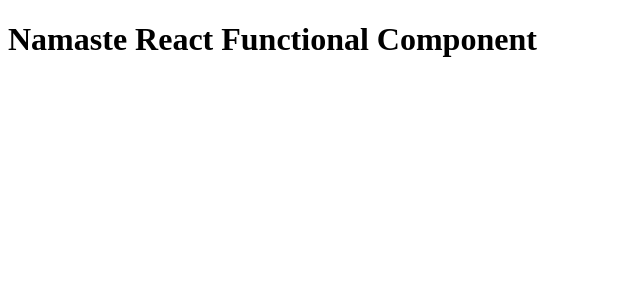
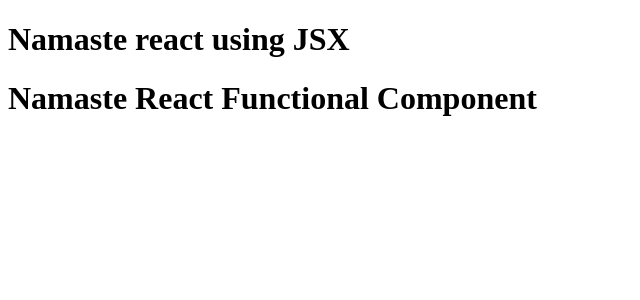
Before and after one commit to arunkdorai/React, a React (Vite) app in the folder Namaste-React/: page / in a window 1280 px wide. Shown: the top 300 px of the page, without its empty margins (0-640 px from the left). Built offline with nearby package versions, Linux system fonts and the light colour scheme.

Commit message:
React Element title inside HeadingComponent with {}

```diff
--- a/Namaste-React/App.js
+++ b/Namaste-React/App.js
@@ -1,16 +1,15 @@
 import React from "react";
 import ReactDOM from "react-dom/client";
 
-const Title = () => (
+const title = (
   <h1 className="head" tabIndex="5">
     Namaste react using JSX
   </h1>
 );
 
-
 const HeadingComponent = () => (
   <div id="container">
-    <h1>{console.log("hhkkkk")}</h1>
+    {title}
     <h1 className="heading">Namaste React Functional Component</h1>
   </div>
 );
```
